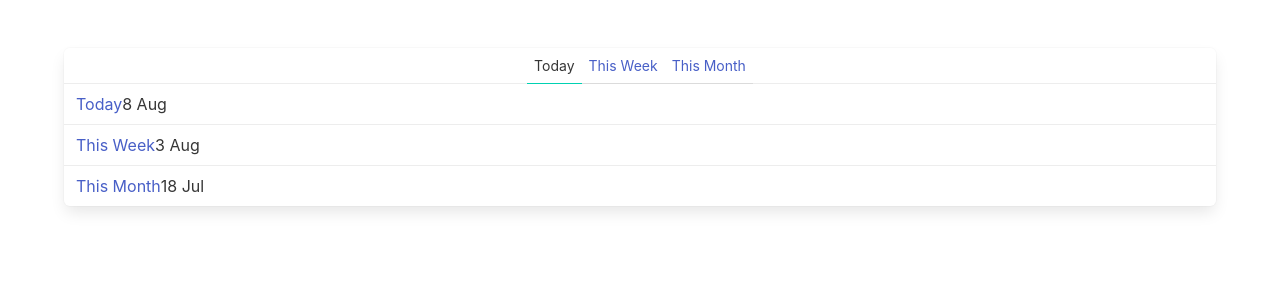
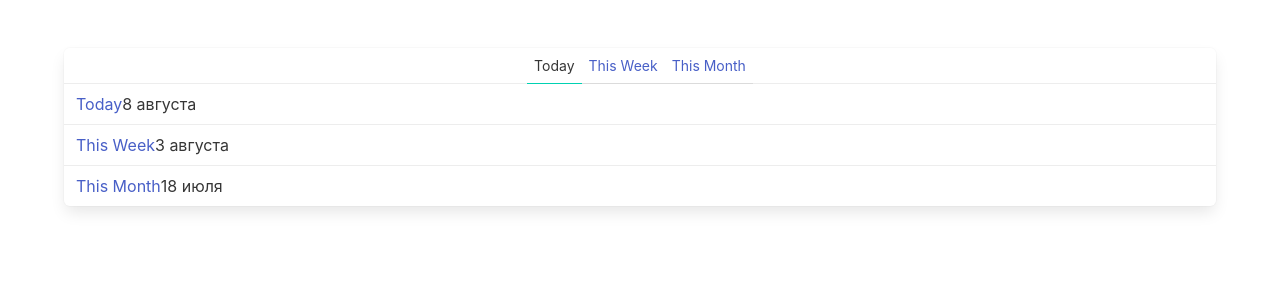
Before and after one commit to shampansky/vue-blog, a Vue app: page / in a window 1280 px wide. Shown: the top 300 px of the page. Built offline with nearby package versions, Linux system fonts and the light colour scheme.

Commit message:
Добавление тестовых постов

```diff
--- a/src/components/TimeLine.vue
+++ b/src/components/TimeLine.vue
@@ -45,7 +45,7 @@ function selectPeriod(period: Period) {
       class="panel-block"
     >
       <a>{{ post.title }}</a>
-      <div>{{ post.created.toFormat('d MMM') }}</div>
+      <div>{{ post.created.setLocale('ru').toFormat('d MMMM') }}</div>
     </a>
   </nav>
 </template>
```
